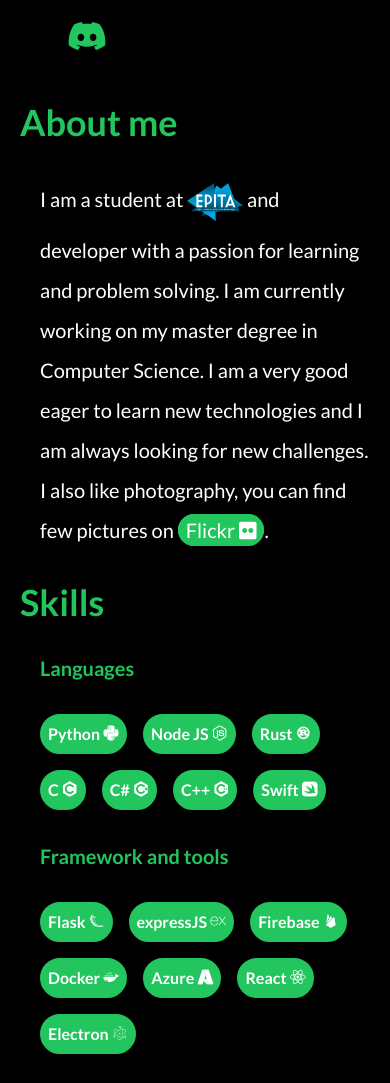
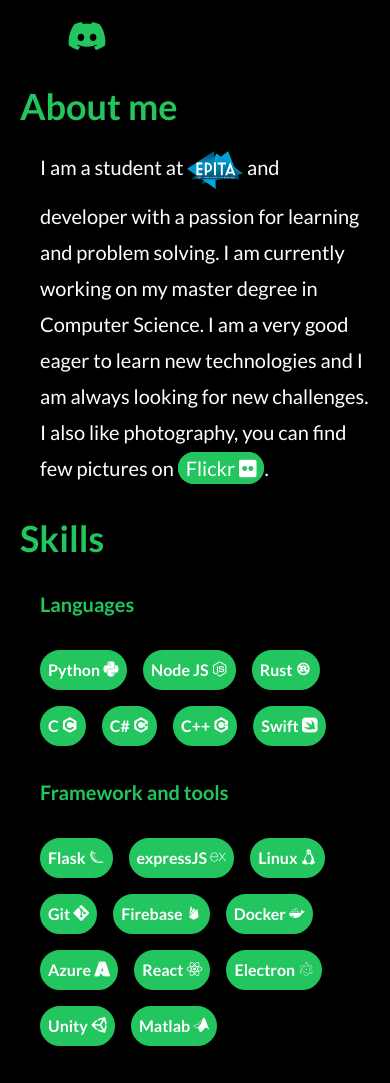
Before and after one commit to Renaud-Dov/websiteV2, a React (Create React App) app: page / in a window 390 px wide. Shown: the part 662-1745 px from the top of the page. Built offline with nearby package versions, Linux system fonts and the light colour scheme.

Commit message:
add tools icons

```diff
--- a/src/components/Me.jsx
+++ b/src/components/Me.jsx
@@ -17,15 +17,19 @@
 
 
     ]
-const framework = [
+const tools = [
 
     {lang: "Flask", color: "green", "logo": "devicon-flask-plain"},
     {lang: "expressJS", color: "green", "logo": "devicon-express-original"},
+    {lang: "Linux", color: "green", "logo": "devicon-linux-plain"},
+    {lang: "Git", color: "green", "logo": "devicon-git-plain"},
     {lang: "Firebase", color: "yellow", "logo": "devicon-firebase-plain"},
     {lang: "Docker", color: "green", "logo": "devicon-docker-plain"},
     {lang: "Azure", color: "green", "logo": "devicon-azure-plain"},
     {lang: "React", color: "green", "logo": "devicon-react-original"},
     {lang: "Electron", color: "green", "logo": "devicon-electron-original"},
+    {lang: "Unity", color: "green", "logo": "devicon-unity-original"},
+    {lang: "Matlab", color: "green", "logo": "devicon-matlab-plain"},
 
 ]
 
@@ -54,8 +58,8 @@
 
                 <div className="md:flex-1 md:flex overflow-hidden px-5 bg-black text-white ">
                     <div className="md:flex-1 overflow-y-scroll">
-                        <h1  className="text-4xl md:text-6xl font-Lato text-left text-green-500 font-bold py-8">About me</h1>
-                            <p className="text-xl md:text-3xl font-Lato text-left ml-5 leading-10">
+                        <h1  className="text-4xl md:text-6xl font-Lato text-left text-green-500 font-bold py-4">About me</h1>
+                            <p className="text-xl md:text-3xl font-Lato text-left ml-5 leading-9 md:leading-10">
                             I am a student at <a href="https://epita.fr"><img src={epita}
                                                                               className="h-14 w-14 fill-green-500 font-medium mx-auto inline-block"
                                                                               alt="Epita LOGO"/></a> and developer with
@@ -83,7 +87,7 @@
                         <h1 className="text-xl font-Lato text-left text-green-500 ml-5 font-bold py-8">Framework and
                             tools</h1>
                         <div className="flex flex-wrap gap-4 ml-5">
-                            {framework.map((item, index) => (
+                            {tools.map((item, index) => (
                                 <p key={index}
                                    className={`font-Lato hover:scale-110 duration-300 min-w-[10%]  font-bold rounded-full bg-green-500 border-8 border-green-500`}>
                                     {item.lang} <i className={`${item.logo} `}/>
```
